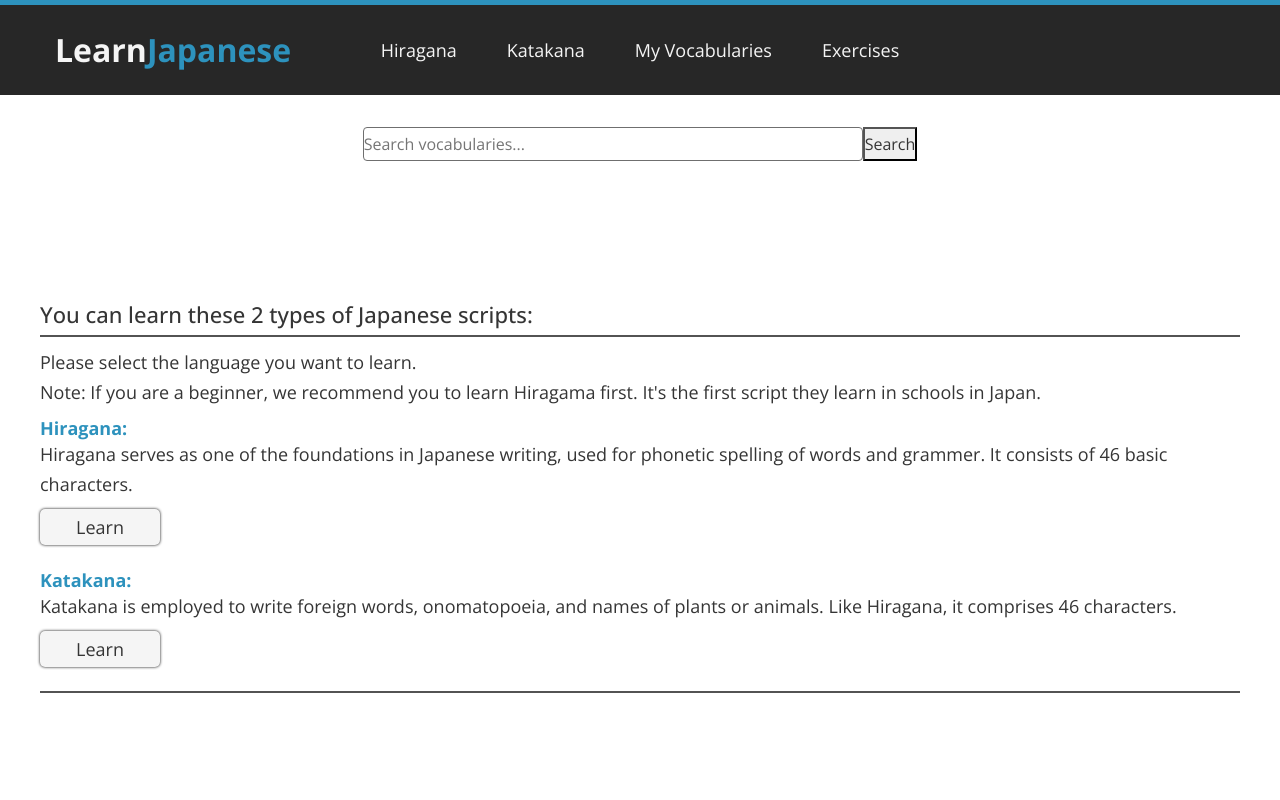
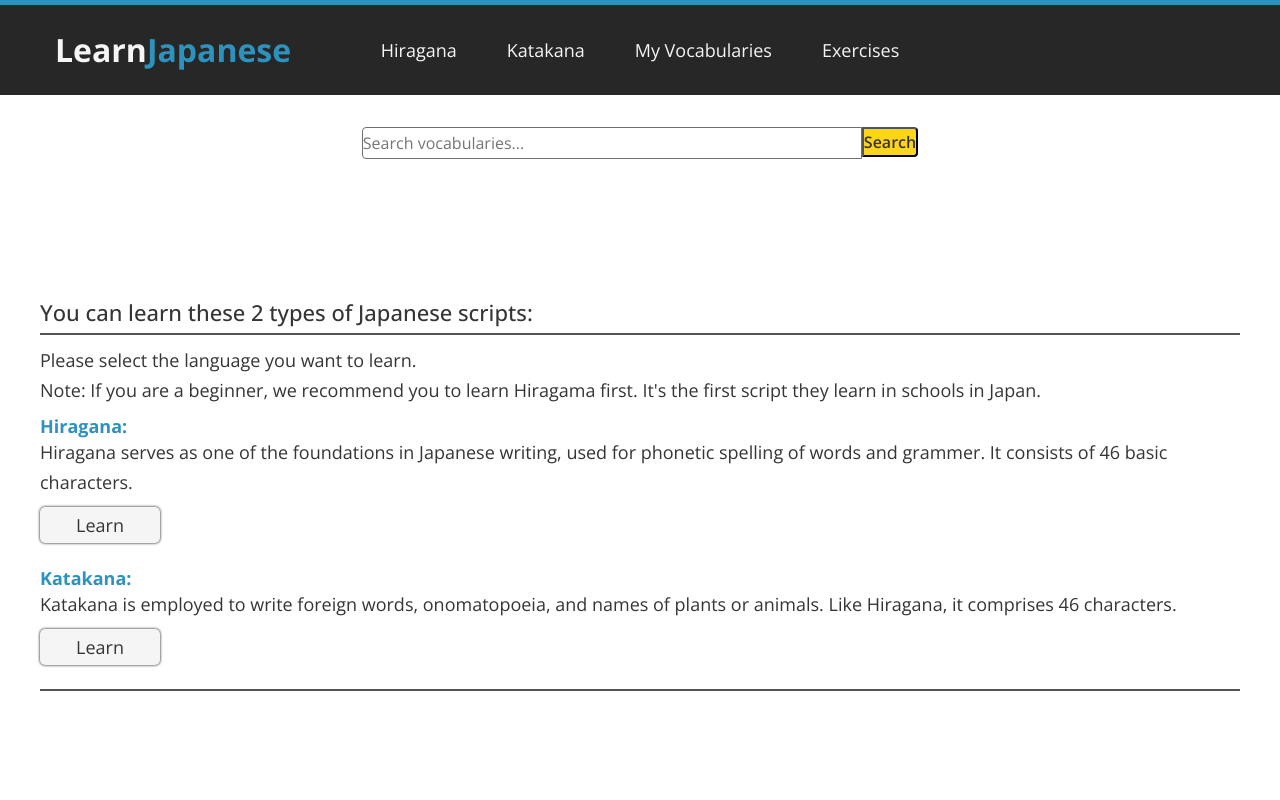
Before and after one commit to kutaykurt/learnjapanese, a React (Create React App) app: page / in a window 1280 px wide. Shown: the top 800 px of the page. Built offline with nearby package versions, Linux system fonts and the light colour scheme.

Commit message:
changed search button

```diff
--- a/src/App.scss
+++ b/src/App.scss
@@ -59,12 +59,22 @@ $header-background: #def5ff;
 .search-input-field {
   min-width: 500px;
   border: $main-grey 1px solid;
-  border-radius: 4px;
+  border-radius: 4px 0px 0px 4px;
 }
 
 .search-container {
   text-align: center;
   margin: 32px 0px 64px 0px;
+}
+
+.search-button {
+  background-color: $main-yellow;
+  color: $main-black;
+  font-weight: 600;
+  border-radius: 0px 4px 4px 0px;
+  height: 30px;
+  display: flex;
+  align-items: center;
 }
 
 .mb-3 {
```
